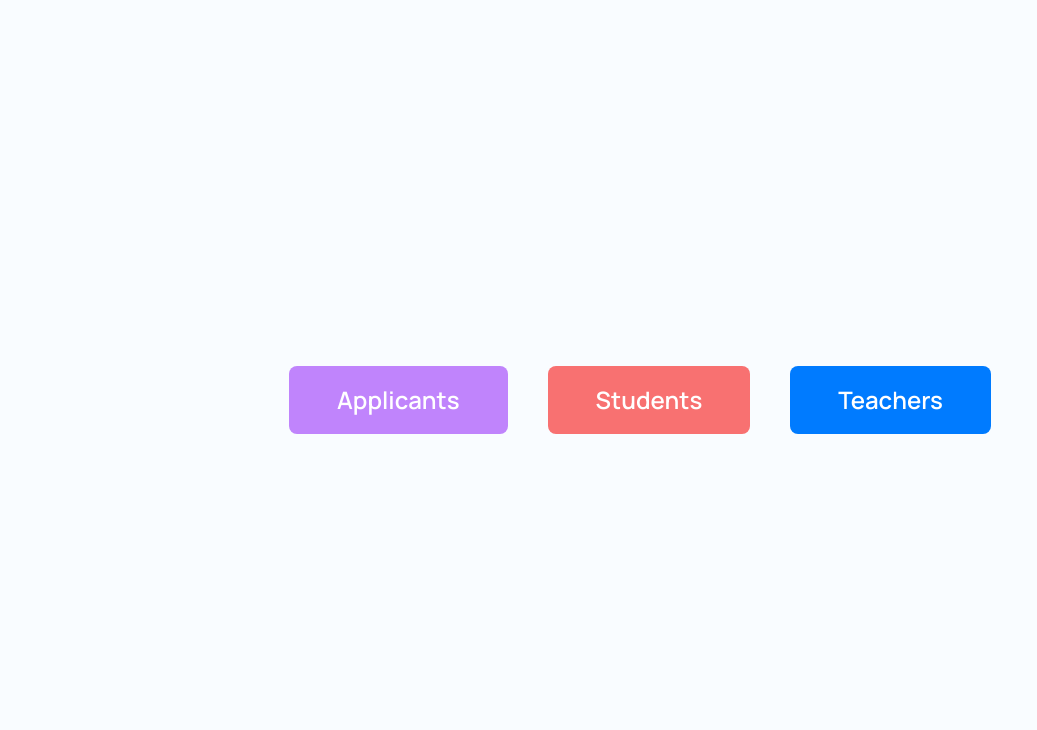
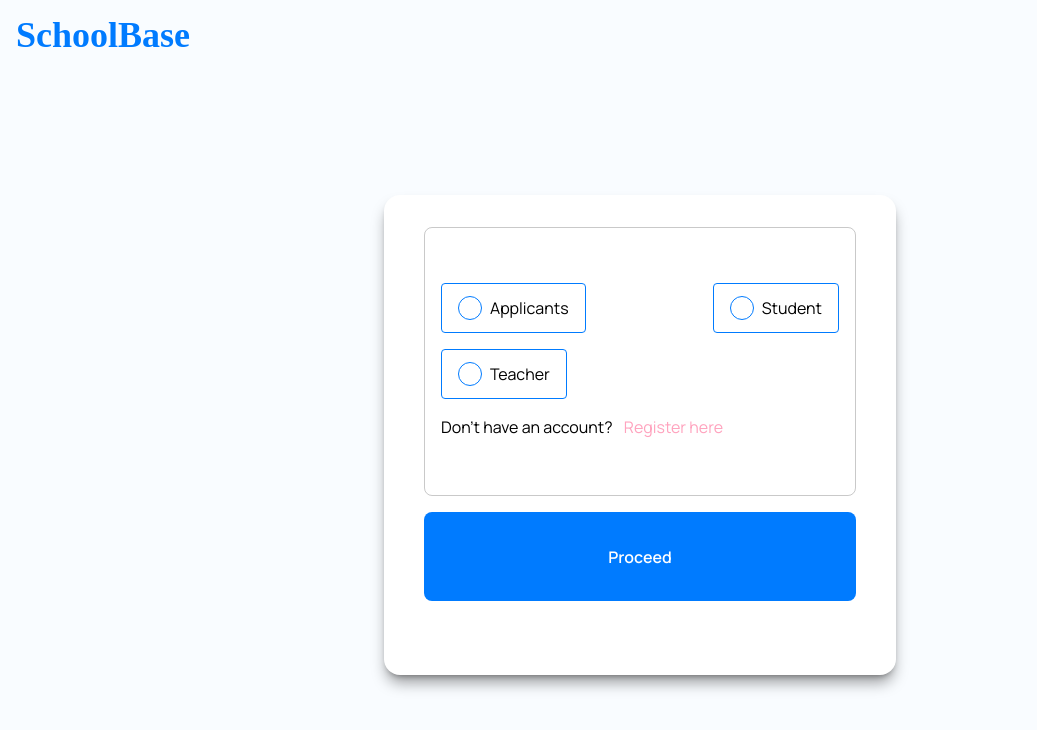
Before and after one commit to oreoluwa212/schoolbase-lms-app, a React (Vite) app: page /get-started in a window 1280 px wide. Shown: the top 730 px of the page, without its empty margins (0-1037 px from the left). Built offline with nearby package versions, Linux system fonts and the light colour scheme.

Commit message:
feat: added the get started page

```diff
--- a/src/pages/web-site/GetStarted.jsx
+++ b/src/pages/web-site/GetStarted.jsx
@@ -1,25 +1,121 @@
-import { Link } from 'react-router-dom'
+import { useState } from "react";
+import { Link } from "react-router-dom";
 
 const GetStarted = () => {
+  const [activeButton, setActiveButton] = useState(null);
+
+  const handleButtonClick = (buttonType) => {
+    setActiveButton(buttonType);
+  };
+
+  const handleProceedClick = () => {
+    switch (activeButton) {
+      case "applicant":
+        window.location.href = "/get-started/applicantregistration";
+        break;
+      case "student":
+        window.location.href = "/student/dashboard";
+        break;
+      case "teacher":
+        window.location.href = "/get-started/teacher/signup";
+        break;
+      default:
+        break;
+    }
+  };
+
   return (
-    <div className='bg-blueBg h-[100vh] flex justify-center items-center gap-10 '>
-      <Link to='applicantregistration'>
-        <button className="bg-purple-400 lg:px-12 px-4 py-4 rounded-[8px] text-white lg:text-[24px] font-semibold">
-          Applicants
-        </button>
-      </Link>
-      <Link to={"/student/dashboard"}>
-        <button className="bg-red-400 lg:px-12 px-4 py-4 rounded-[8px] text-white lg:text-[24px] font-semibold">
-          Students
-        </button>
-      </Link>
-      <Link to={"teacher/signup"}>
-        <button className="bg-primary lg:px-12 px-4 py-4 rounded-[8px] text-white lg:text-[24px] font-semibold">
-          Teachers
-        </button>
-      </Link>
+    <div className="bg-blueBg h-[100vh] flex flex-col ">
+      <div className="px-4 py-2">
+        <Link to={"/"}>
+          <h1 className="font-itim font-extrabold text-[36px] text-primary ">
+            SchoolBase
+          </h1>
+        </Link>
+      </div>
+      <div className="flex w-full h-full justify-center items-center gap-10">
+        <div className="bg-white w-[40%] h-[60vh] shadow-lg shadow-black/40 rounded-[16px] flex flex-col pt-8">
+          <form
+            onSubmit={(e) => e.preventDefault()}
+            className="w-full h-full px-4 flex flex-col gap-4 items-center"
+          >
+            <div className="bg-transparent border-[1px] border-secondary border-opacity-30 rounded-[8px] flex flex-col justify-center gap-4 px-4 h-3/5 w-[90%]">
+              <div className="flex mds:flex-row flex-wrap gap-4 justify-between items-center w-full">
+                <div>
+                  <button
+                    className={`bg-transparent border-[1px] border-primary px-4 py-3 rounded-[4px] focus:outline-none`}
+                    onClick={() => handleButtonClick("applicant")}
+                  >
+                    <div className="flex justify-center items-center gap-2 w-full h-full">
+                      <div
+                        className={`h-6 w-6 rounded-full border-[1px] border-primary ${
+                          activeButton === "applicant"
+                            ? "bg-primary"
+                            : "bg-transparent"
+                        }`}
+                      ></div>
+                      <p>Applicants</p>
+                    </div>
+                  </button>
+                </div>
+                <div>
+                  <button
+                    className={`bg-transparent border-[1px] border-primary px-4 py-3 rounded-[4px] focus:outline-none`}
+                    onClick={() => handleButtonClick("student")}
+                  >
+                    <div className="flex justify-center items-center gap-2 w-full h-full">
+                      <div
+                        className={`h-6 w-6 rounded-full border-[1px] border-primary ${
+                          activeButton === "student"
+                            ? "bg-primary"
+                            : "bg-transparent"
+                        }`}
+                      ></div>
+                      <p>Student</p>
+                    </div>
+                  </button>
+                </div>
+                <div>
+                  <button
+                    className={`bg-transparent border-[1px] border-primary px-4 py-3 rounded-[4px] focus:outline-none`}
+                    onClick={() => handleButtonClick("teacher")}
+                  >
+                    <div className="flex justify-center items-center gap-2 w-full h-full">
+                      <div
+                        className={`h-6 w-6 rounded-full border-[1px] border-primary ${
+                          activeButton === "teacher"
+                            ? "bg-primary"
+                            : "bg-transparent"
+                        }`}
+                      ></div>
+                      <p>Teacher</p>
+                    </div>
+                  </button>
+                </div>
+              </div>
+              <div className="">
+                <p>
+                  Don&apos;t have an account?{" "}
+                  <span className="text-[#FFA3BE] px-2">Register here</span>
+                </p>
+              </div>
+            </div>
+
+            <div className="h-1/5 w-[90%]">
+              <button
+                type="button"
+                onClick={handleProceedClick}
+                className="bg-primary w-full rounded-[8px] h-full text-white font-semibold"
+                disabled={!activeButton}
+              >
+                Proceed
+              </button>
+            </div>
+          </form>
+        </div>
+      </div>
     </div>
   );
-}
+};
 
-export default GetStarted
+export default GetStarted;
```
